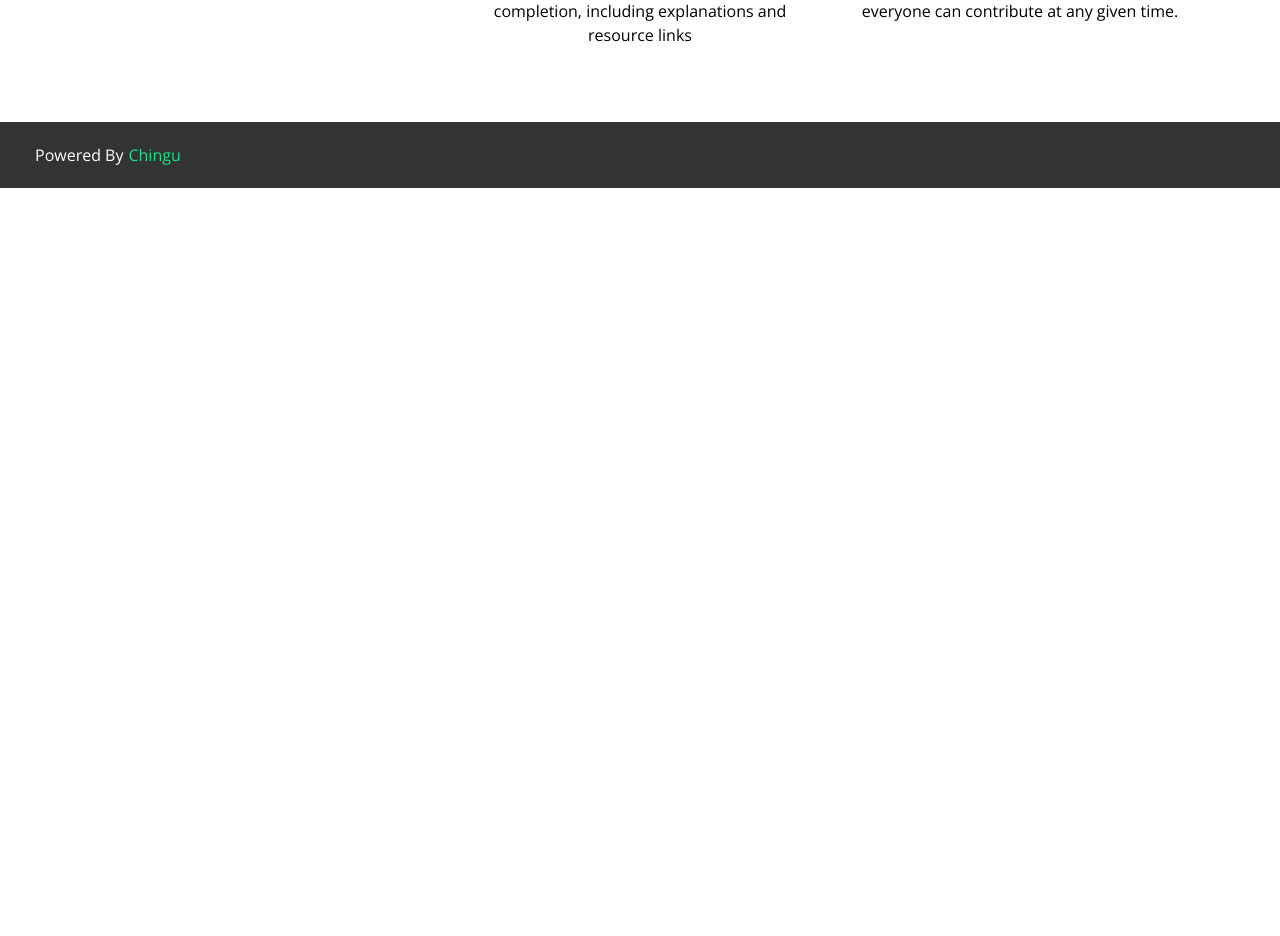
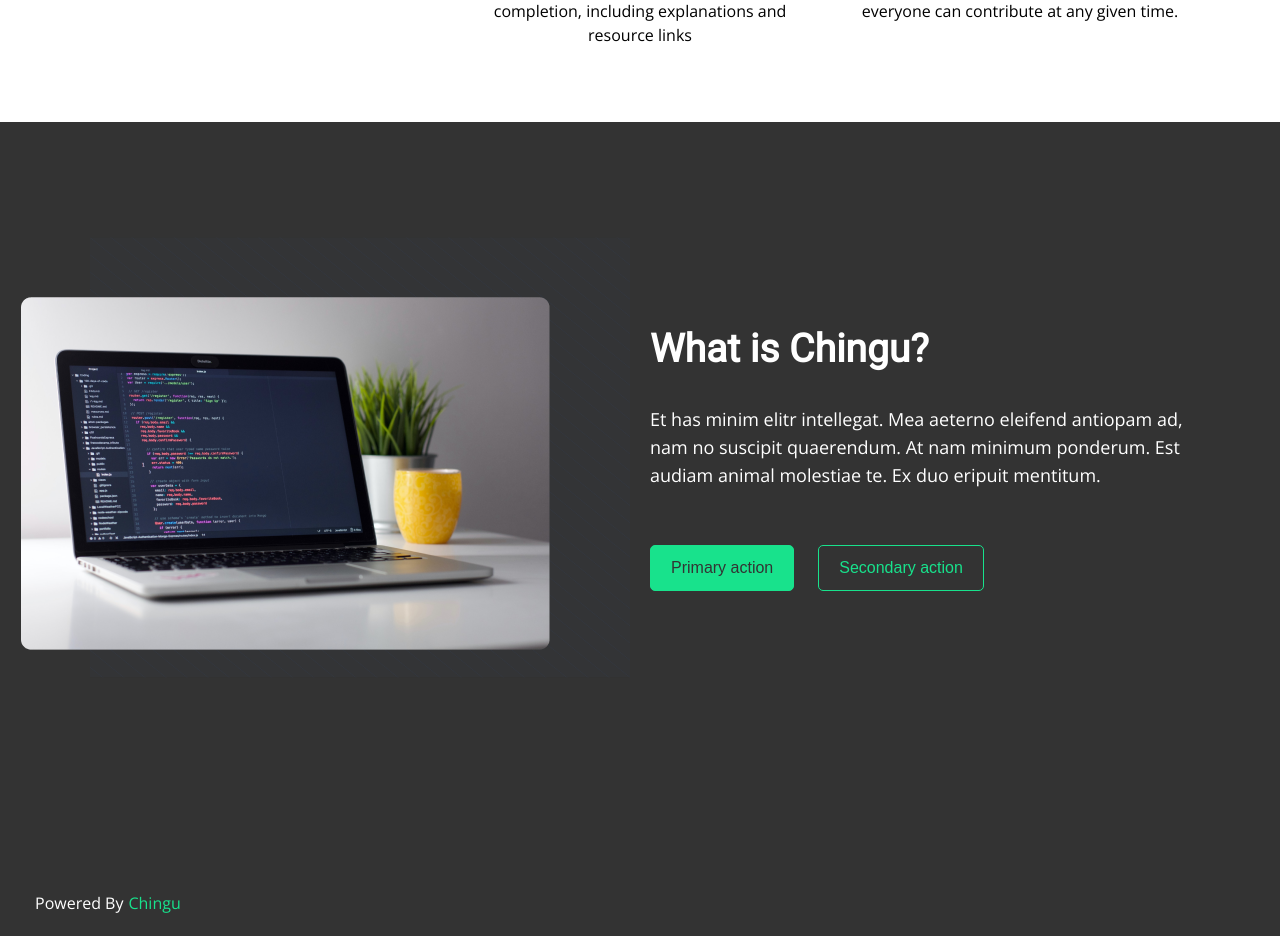
Before and after one commit to chingu-voyages/moonshot-chingu-quiz, a Next.js app in the folder client/: page / in a window 1280 px wide. Shown: the part 840-1776 px from the top of the page. Before the commit the page ends 1028 px from the top, so only its background shows below. Built offline with nearby package versions, Linux system fonts and the light colour scheme.

Commit message:
Add Chingu section in home page

```diff
--- /dev/null
+++ b/client/components/frontpage/ChinguSection.js
@@ -0,0 +1,222 @@
+import React from "react";
+import Link from "next/link";
+import styled, { css } from "styled-components";
+import { breakpoint } from "../../frontend-config";
+import { Heading2, TextBody } from "../shared/styles";
+
+const SVG = () => {
+  return (
+    <svg
+      width="540"
+      height="441"
+      viewBox="0 0 540 441"
+      fill="none"
+      xmlns="http://www.w3.org/2000/svg"
+    >
+      <mask
+        id="mask0"
+        mask-type="alpha"
+        maskUnits="userSpaceOnUse"
+        x="0"
+        y="0"
+        width="540"
+        height="441"
+      >
+        <rect y="0.459961" width="540" height="440" fill="white" />
+      </mask>
+      <g mask="url(#mask0)">
+        <rect
+          opacity="0.02"
+          y="0.459961"
+          width="540"
+          height="440"
+          fill="#3C64B1"
+        />
+        <g opacity="0.06">
+          <path d="M0 0.459961L540 440.46" stroke="#3C64B1" />
+          <path d="M21.0938 -16.7275L561.094 423.272" stroke="#3C64B1" />
+          <path d="M42.1875 -33.915L582.188 406.085" stroke="#3C64B1" />
+          <path d="M63.2812 -51.1025L603.281 388.897" stroke="#3C64B1" />
+          <path d="M84.375 -68.29L624.375 371.71" stroke="#3C64B1" />
+          <path d="M105.469 -85.4775L645.469 354.522" stroke="#3C64B1" />
+          <path d="M126.562 -102.665L666.562 337.335" stroke="#3C64B1" />
+          <path d="M147.656 -119.853L687.656 320.147" stroke="#3C64B1" />
+          <path d="M168.75 -137.04L708.75 302.96" stroke="#3C64B1" />
+          <path d="M189.844 -154.228L729.844 285.772" stroke="#3C64B1" />
+          <path d="M210.938 -171.415L750.938 268.585" stroke="#3C64B1" />
+          <path d="M232.031 -188.603L772.031 251.397" stroke="#3C64B1" />
+          <path d="M253.125 -205.79L793.125 234.21" stroke="#3C64B1" />
+          <path d="M-21.0938 17.6475L518.906 457.647" stroke="#3C64B1" />
+          <path d="M-42.1875 34.835L497.812 474.835" stroke="#3C64B1" />
+          <path d="M-63.2812 52.0225L476.719 492.022" stroke="#3C64B1" />
+          <path d="M-84.375 69.21L455.625 509.21" stroke="#3C64B1" />
+          <path d="M-105.469 86.3975L434.531 526.397" stroke="#3C64B1" />
+          <path d="M-126.562 103.585L413.438 543.585" stroke="#3C64B1" />
+          <path d="M-147.656 120.772L392.344 560.772" stroke="#3C64B1" />
+          <path d="M-168.75 137.96L371.25 577.96" stroke="#3C64B1" />
+          <path d="M-189.844 155.147L350.156 595.147" stroke="#3C64B1" />
+          <path d="M-210.938 172.335L329.062 612.335" stroke="#3C64B1" />
+          <path d="M-232.031 189.522L307.969 629.522" stroke="#3C64B1" />
+          <path d="M-253.125 206.71L286.875 646.71" stroke="#3C64B1" />
+          <path d="M-274.219 223.897L265.781 663.897" stroke="#3C64B1" />
+        </g>
+        <g opacity="0.06">
+          <path d="M10.5469 -8.13379L550.547 431.866" stroke="#3C64B1" />
+          <path d="M31.6406 -25.3213L571.641 414.679" stroke="#3C64B1" />
+          <path d="M52.7344 -42.5088L592.734 397.491" stroke="#3C64B1" />
+          <path d="M73.8281 -59.6963L613.828 380.304" stroke="#3C64B1" />
+          <path d="M94.9219 -76.8838L634.922 363.116" stroke="#3C64B1" />
+          <path d="M116.016 -94.0713L656.016 345.929" stroke="#3C64B1" />
+          <path d="M137.109 -111.259L677.109 328.741" stroke="#3C64B1" />
+          <path d="M158.203 -128.446L698.203 311.554" stroke="#3C64B1" />
+          <path d="M179.297 -145.634L719.297 294.366" stroke="#3C64B1" />
+          <path d="M200.391 -162.821L740.391 277.179" stroke="#3C64B1" />
+          <path d="M221.484 -180.009L761.484 259.991" stroke="#3C64B1" />
+          <path d="M242.578 -197.196L782.578 242.804" stroke="#3C64B1" />
+          <path d="M263.672 -214.384L803.672 225.616" stroke="#3C64B1" />
+          <path d="M-10.5469 9.05371L529.453 449.054" stroke="#3C64B1" />
+          <path d="M-31.6406 26.2412L508.359 466.241" stroke="#3C64B1" />
+          <path d="M-52.7344 43.4287L487.266 483.429" stroke="#3C64B1" />
+          <path d="M-73.8281 60.6162L466.172 500.616" stroke="#3C64B1" />
+          <path d="M-94.9219 77.8037L445.078 517.804" stroke="#3C64B1" />
+          <path d="M-116.016 94.9912L423.984 534.991" stroke="#3C64B1" />
+          <path d="M-137.109 112.179L402.891 552.179" stroke="#3C64B1" />
+          <path d="M-158.203 129.366L381.797 569.366" stroke="#3C64B1" />
+          <path d="M-179.297 146.554L360.703 586.554" stroke="#3C64B1" />
+          <path d="M-200.391 163.741L339.609 603.741" stroke="#3C64B1" />
+          <path d="M-221.484 180.929L318.516 620.929" stroke="#3C64B1" />
+          <path d="M-242.578 198.116L297.422 638.116" stroke="#3C64B1" />
+          <path d="M-263.672 215.304L276.328 655.304" stroke="#3C64B1" />
+        </g>
+      </g>
+    </svg>
+  );
+};
+
+const Wrapper = styled.div`
+  background: ${props => props.theme.colors.grey};
+  padding: 45px 25px 65px;
+  width: 100%;
+
+  @media (min-width: ${breakpoint("lg")}) {
+    padding: 115px 25px 190px;
+  }
+`;
+
+const ContentWrapper = styled.div`
+  max-width: 730px;
+  margin: 0 auto;
+  display: flex;
+  gap: 20px;
+  align-items: center;
+  justify-content: center;
+`;
+
+const ContentSection = styled.div`
+  h2 {
+    color: ${props => props.theme.colors.light};
+    margin-bottom: 32px;
+  }
+
+  p {
+    color: ${props => props.theme.colors.light};
+  }
+
+  @media (max-width: ${breakpoint("xl")}) {
+    min-width: 540px;
+    h2,
+    p {
+      text-align: center;
+    }
+  }
+
+  @media (min-width: ${breakpoint("xl")}) {
+    min-width: 540px;
+  }
+`;
+
+const ImageSection = styled.div`
+  position: relative;
+  display: none;
+  @media (min-width: ${breakpoint("xl")}) {
+    min-width: 540px;
+    display: block;
+  }
+`;
+
+export const Logo = styled.img`
+  position: absolute;
+  top: 60px;
+  right: 80px;
+`;
+
+const ButtonsWrapper = styled.div`
+  display: flex;
+  align-items: center;
+  margin-top: 56px;
+  @media (max-width: ${breakpoint("xl")}) {
+    justify-content: center;
+  }
+`;
+
+const Button = styled.button`
+  background: transparent;
+  border: 1px solid #18e28c;
+  border-radius: 5px;
+  cursor: pointer;
+  font-size: 16px;
+  line-height: 24px;
+  margin-right: 24px;
+  padding: 10px 20px;
+
+  &:last-of-type {
+    margin-right: 0;
+  }
+
+  ${props =>
+    props.light &&
+    css`
+      background: ${props.theme.colors.midGreen};
+      color: ${props.theme.colors.grey};
+    `}
+
+  ${props =>
+    props.dark &&
+    css`
+      background: ${props.theme.colors.grey};
+      color: ${props.theme.colors.midGreen};
+    `}
+`;
+
+const ChinguSection = () => {
+  return (
+    <Wrapper>
+      <ContentWrapper>
+        <ImageSection>
+          <Logo src="/home-chingu-image.png" />
+          <SVG />
+        </ImageSection>
+        <ContentSection>
+          <Heading2>What is Chingu?</Heading2>
+          <TextBody>
+            Et has minim elitr intellegat. Mea aeterno eleifend antiopam ad, nam
+            no suscipit quaerendum. At nam minimum ponderum. Est audiam animal
+            molestiae te. Ex duo eripuit mentitum.
+          </TextBody>
+
+          <ButtonsWrapper>
+            <Link href="/contribute">
+              <Button light>Primary action</Button>
+            </Link>
+
+            <Link href="/about">
+              <Button dark>Secondary action</Button>
+            </Link>
+          </ButtonsWrapper>
+        </ContentSection>
+      </ContentWrapper>
+    </Wrapper>
+  );
+};
+
+export default ChinguSection;
--- a/client/components/frontpage/HeroSection.js
+++ b/client/components/frontpage/HeroSection.js
@@ -6,6 +6,7 @@ import { breakpoint } from "../../frontend-config";
 const Wrapper = styled.div`
   background: ${props => props.theme.colors.grey};
   padding: 45px 25px 65px;
+  width: 100%;
 
   @media (min-width: ${breakpoint("lg")}) {
     padding: 115px 25px 190px;
--- a/client/components/frontpage/InfoSection.js
+++ b/client/components/frontpage/InfoSection.js
@@ -5,6 +5,7 @@ import { breakpoint } from "../../frontend-config";
 const Wrapper = styled.div`
   background: ${props => props.theme.colors.light};
   padding: 30px 20px 50px;
+  width: 100%;
 
   @media (min-width: ${breakpoint("xl")}) {
     padding: 55px 20px;
--- a/client/pages/index.js
+++ b/client/pages/index.js
@@ -2,12 +2,14 @@ import React from "react";
 import Header from "../components/header/Header";
 import Hero from "../components/frontpage/HeroSection";
 import Info from "../components/frontpage/InfoSection";
+import Chingu from "../components/frontpage/ChinguSection";
 
 export default function Home() {
   return (
     <>
       <Hero />
       <Info />
+      <Chingu />
     </>
   );
 }
```
Also changed, not shown: client/public/home-chingu-image.png (added), client/public/home-chingu.svg (added).
